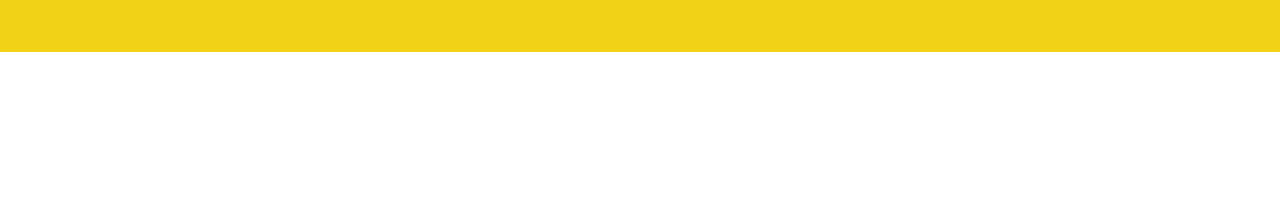
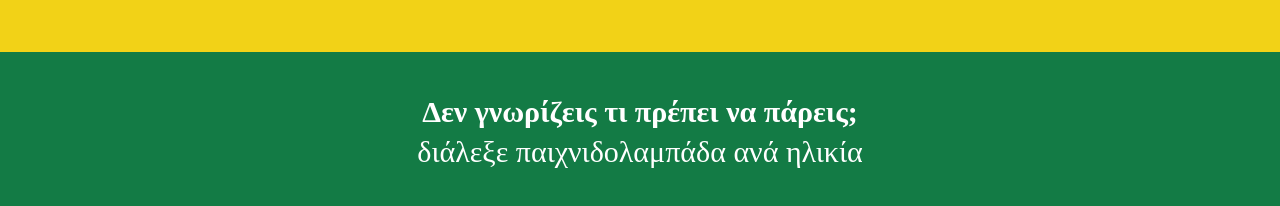
Before and after one commit to VasilisStromatias/landingPage, a plain HTML site: page index.html in a window 1280 px wide. Shown: the part 3642-3848 px from the top of the page. Before the commit the page ends 3694 px from the top, so only its background shows below. Drawn offline with Linux system fonts and the light colour scheme; a web font is replaced by a local one.

Commit message:
start of green section

```diff
--- a/index.html
+++ b/index.html
@@ -122,5 +122,14 @@
       </div>
     </div>
     <!-- YELLOW SECTION start -->
+
+    <!-- GREEN SECTION start -->
+    <div class="green-container">
+      <div class="green-heading">
+        <h4><strong></strong>Δεν γνωρίζεις τι πρέπει να πάρεις;</strong></h4>
+        <h4>διάλεξε παιχνιδολαμπάδα ανά ηλικία</h4>
+      </div>
+    </div>
+    <!-- GREEN SECTION end-->
   </body>
 </html>
--- a/styles.css
+++ b/styles.css
@@ -208,6 +208,28 @@ a {
   max-height: 80%;
 }
 
+/******** GREEN SECTION ********/
+
+.green-container {
+  font-family: pfmedium;
+
+  background-color: #137b45;
+  height: 420px;
+  max-height: 420px;
+}
+
+.green-heading {
+  margin-bottom: 70px;
+  color: #ffffff;
+  text-align: center;
+  padding-top: 40px;
+  line-height: 40px;
+}
+
+.green-heading h4:last-child {
+  font-weight: 100;
+}
+
 /******** MEDIA QUERIES *******/
 
 @media (max-width: 955px) {
```
